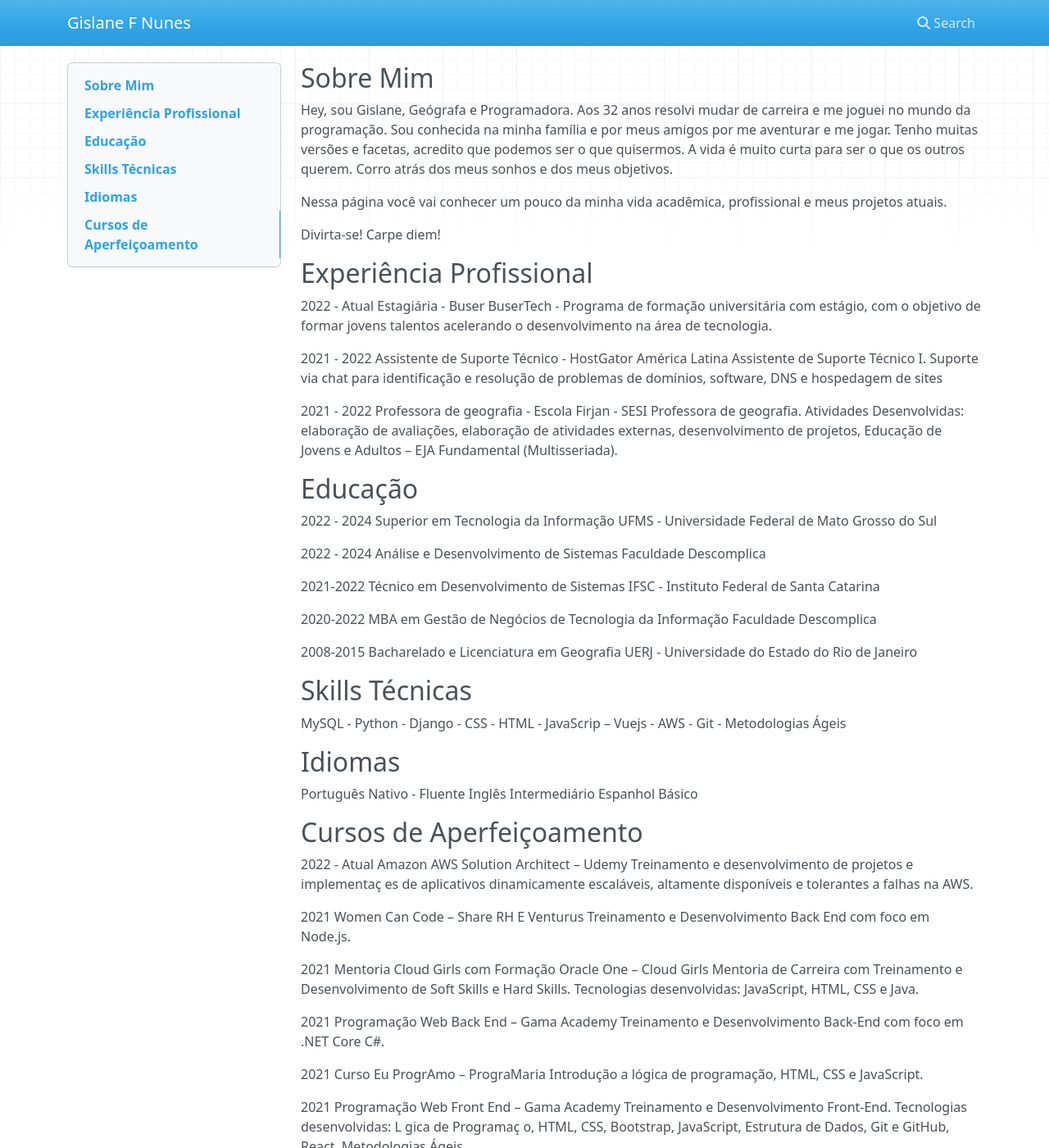
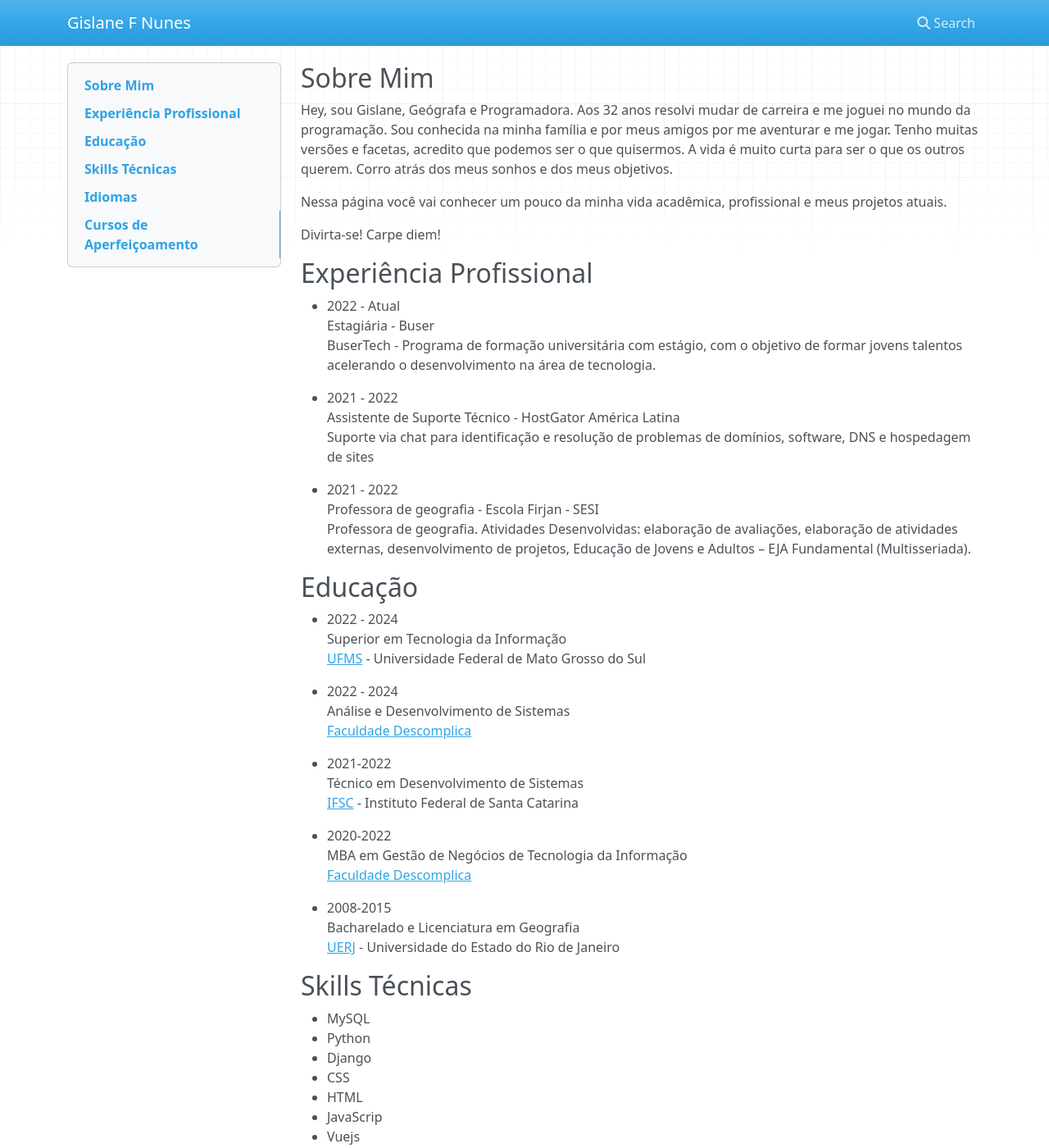
Before and after one commit to gf-nunes/curriculo, an MkDocs documentation site: the page built from docs/index.md, in a window 1280 px wide and 1400 px high. Shown: the whole window at 82% size. Built offline with MkDocs 1.6.1, drawn with Linux system fonts in a browser that asks for light colours; nearby versions of some CDN libraries; some of the changed text lies outside the part shown.

Commit message:
estilizado os tópicos

```diff
--- a/docs/index.md
+++ b/docs/index.md
@@ -8,73 +8,82 @@ Divirta-se! Carpe diem!
 
 ## Experiência Profissional
 
-2022 - Atual
+* 2022 - Atual
 Estagiária - Buser
 BuserTech - Programa de formação universitária com estágio, com o objetivo de formar jovens talentos acelerando o desenvolvimento na área de tecnologia.
 
-2021 - 2022
+* 2021 - 2022
 Assistente de Suporte Técnico - HostGator América Latina
-Assistente de Suporte Técnico I. Suporte via chat para identificação e resolução de problemas de domínios, software, DNS e hospedagem de sites
+Suporte via chat para identificação e resolução de problemas de domínios, software, DNS e hospedagem de sites
 
-2021 - 2022
+* 2021 - 2022
 Professora de geografia - Escola Firjan - SESI
 Professora de geografia. Atividades Desenvolvidas: elaboração de avaliações, elaboração de atividades externas, desenvolvimento de projetos, Educação de Jovens e Adultos – EJA Fundamental (Multisseriada).
 
 
 ## Educação
 
-2022 - 2024
+* 2022 - 2024
 Superior em Tecnologia da Informação
-UFMS - Universidade Federal de Mato Grosso do Sul
+[UFMS](https://www.ufms.br/) - Universidade Federal de Mato Grosso do Sul
 
-2022 - 2024
+* 2022 - 2024
 Análise e Desenvolvimento de Sistemas
-Faculdade Descomplica
+[Faculdade Descomplica](https://descomplica.com.br/faculdade/tecnologia/analise-e-desenvolvimento-de-sistemas/)
 
-2021-2022
+* 2021-2022
 Técnico em Desenvolvimento de Sistemas
-IFSC - Instituto Federal de Santa Catarina
+[IFSC](https://www.ifsc.edu.br/) - Instituto Federal de Santa Catarina
 
-2020-2022
+* 2020-2022
 MBA em Gestão de Negócios de Tecnologia da Informação
-Faculdade Descomplica
+[Faculdade Descomplica](https://descomplica.com.br/pos-graduacao/)
 
-2008-2015
+* 2008-2015
 Bacharelado e Licenciatura em Geografia
-UERJ - Universidade do Estado do Rio de Janeiro
+[UERJ](https://www.uerj.br/) - Universidade do Estado do Rio de Janeiro
 
 
 ## Skills Técnicas
-MySQL - Python - Django - CSS - HTML - JavaScrip – Vuejs - AWS - Git - Metodologias Ágeis
+* MySQL
+* Python
+* Django
+* CSS
+* HTML
+* JavaScrip
+* Vuejs
+* AWS
+* Git
+* Metodologias Ágeis
 
 
 ## Idiomas
-Português Nativo - Fluente
-Inglês Intermediário
-Espanhol Básico
+* **Português** Nativo - Fluente
+* **Inglês** Intermediário
+* **Espanhol** Básico
 
 
 ## Cursos de Aperfeiçoamento
-2022 - Atual
+* 2022 - Atual
 Amazon AWS Solution Architect – Udemy
 Treinamento e desenvolvimento de projetos e implementaç es de aplicativos dinamicamente escaláveis, altamente disponíveis e tolerantes a falhas na AWS.
 
-2021
+* 2021
 Women Can Code – Share RH E Venturus
 Treinamento e Desenvolvimento Back End com foco em Node.js.
 
-2021
+* 2021
 Mentoria Cloud Girls com Formação Oracle One – Cloud Girls
 Mentoria de Carreira com Treinamento e Desenvolvimento de Soft Skills e Hard Skills. Tecnologias desenvolvidas: JavaScript, HTML, CSS e Java.
 
-2021
+* 2021
 Programação Web Back End – Gama Academy
 Treinamento e Desenvolvimento Back-End com foco em .NET Core C#.
 
-2021
+* 2021
 Curso Eu ProgrAmo – PrograMaria
 Introdução a lógica de programação, HTML, CSS e JavaScript.
 
-2021
+* 2021
 Programação Web Front End – Gama Academy
 Treinamento e Desenvolvimento Front-End. Tecnologias desenvolvidas: L gica de Programaç o, HTML, CSS, Bootstrap, JavaScript, Estrutura de Dados, Git e GitHub, React, Metodologias Ágeis.
```
